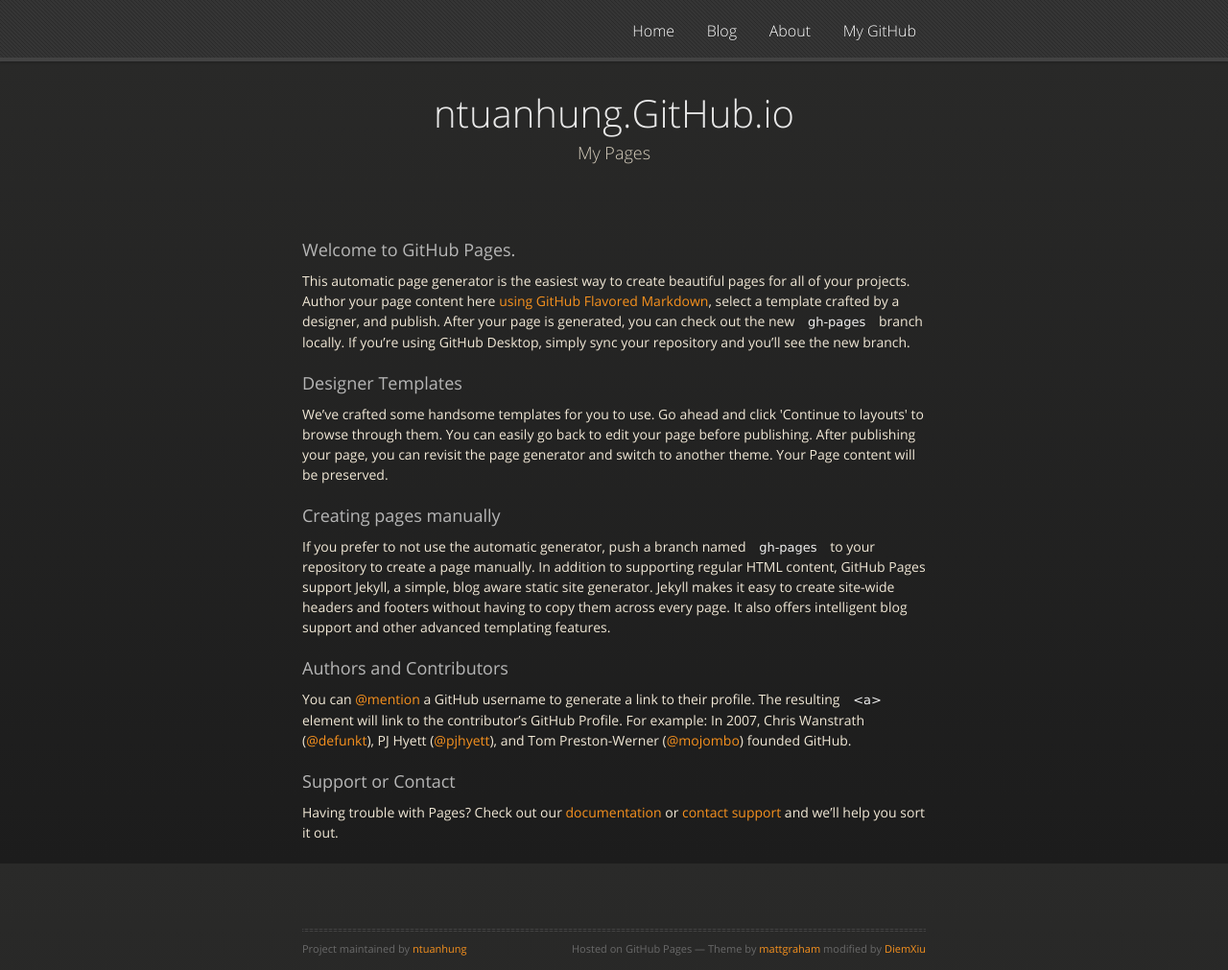
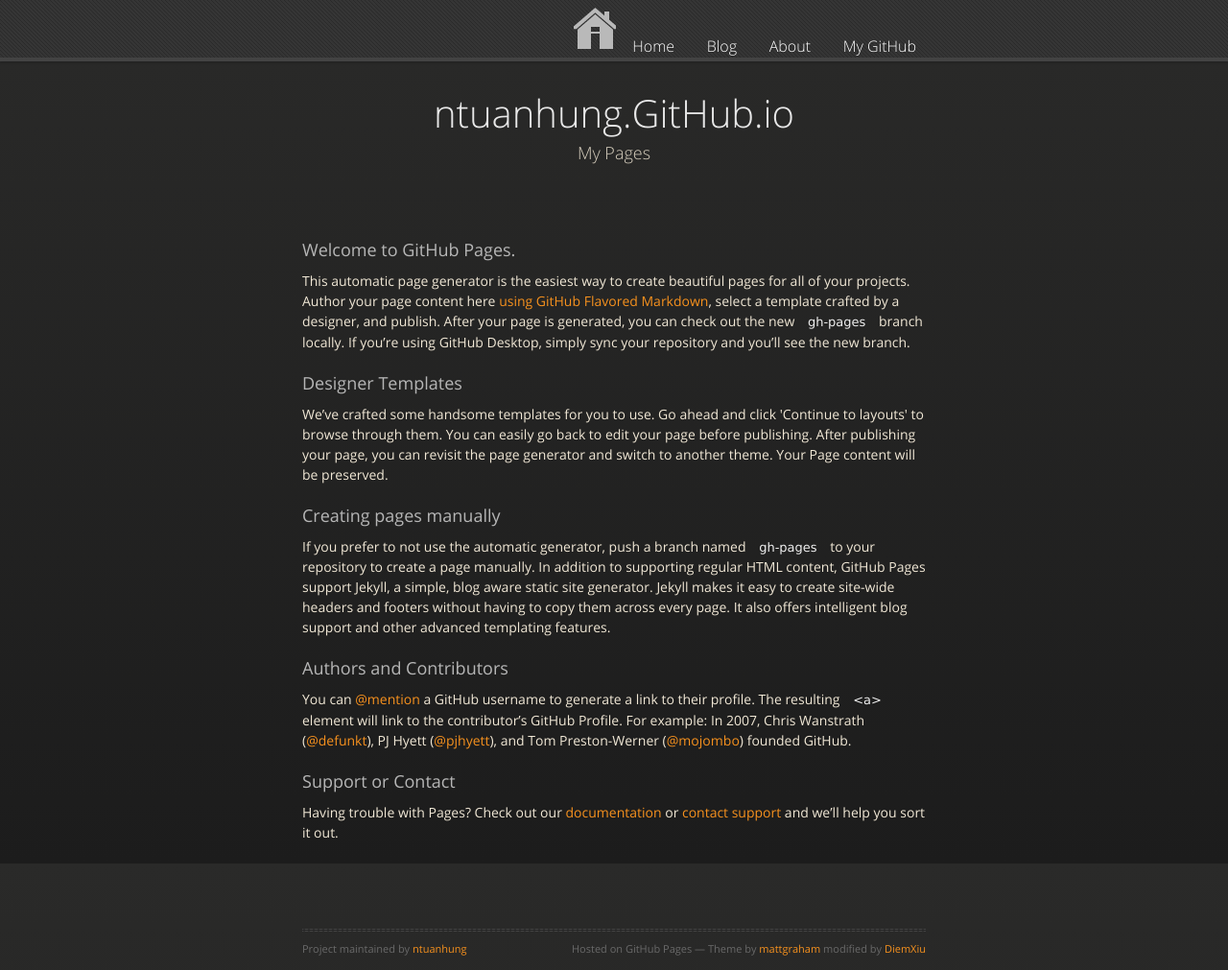
Before and after one commit to ntuanhung/ntuanhung.github.io, a Jekyll site: the page built from index.html, in a window 1280 px wide and 1011 px high. Shown: the whole window at 96% size. Built offline with Jekyll 4.4.1, drawn with Linux system fonts in a browser that asks for light colours; nearby versions of some CDN libraries.

Commit message:
Update default.html

```diff
--- a/_layouts/default.html
+++ b/_layouts/default.html
@@ -24,7 +24,7 @@
       <div class="wrapper">
 	<div id="header">
         <nav>
-       	  <li><a href="/">Home</a></li>
+       	  <li><img src="/images/menu/ico_home.png" alt="Home"><a href="/">Home</a></li>
        	  <li><a href="/blog">Blog</a></li>
 	  <li><a href="/about">About</a></li>
           <li><a href="https://github.com/ntuanhung">My GitHub</a></li>
```
